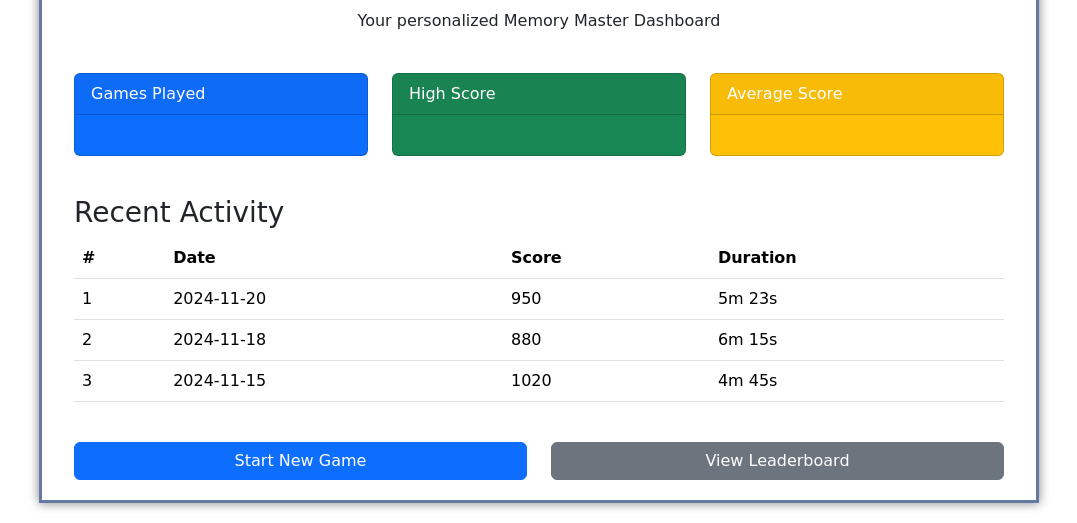
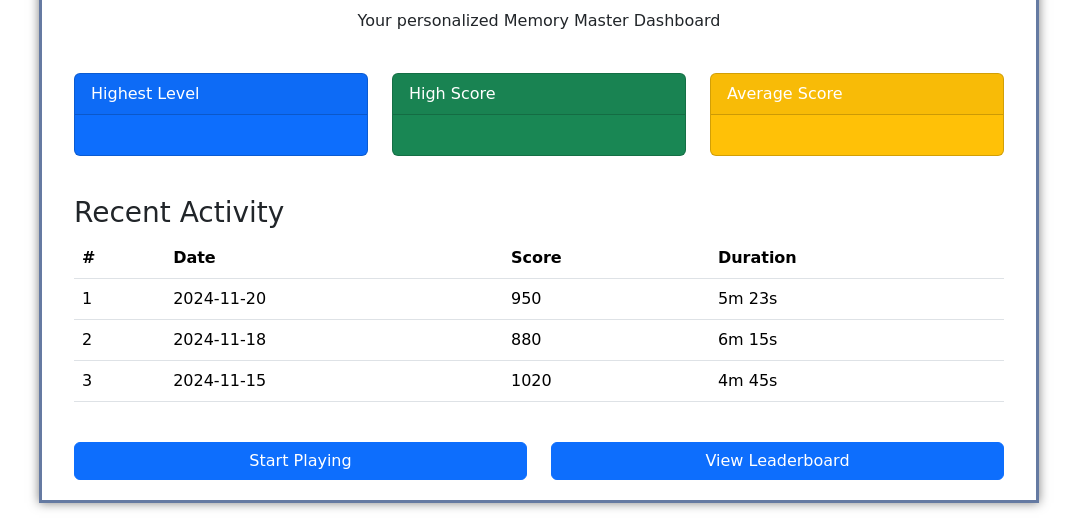
Before and after one commit to sRobinson1209/memory-game-forked, a Flask app: template templates/dashboard.html in a window 1280 px wide. Shown: the part 277-800 px from the top of the page, without its empty margins (101-1178 px from the left). Run offline with Flask 3, Linux system fonts and the light colour scheme; the template is opened without the code that fills it, so the values that code supplies are empty; some web fonts are replaced.

Commit message:
Dynamic Updating Dashboard
Updated main.py to access user score & high level data to present on dashboard.

```diff
--- a/templates/dashboard.html
+++ b/templates/dashboard.html
@@ -44,9 +44,9 @@
             <!-- Stats Section -->
             <div class="col-md-4">
                 <div class="card text-white bg-primary mb-3">
-                    <div class="card-header">Games Played</div>
+                    <div class="card-header">Highest Level</div>
                     <div class="card-body">
-                        <h5 class="card-title">{{ stats['games_played'] }}</h5>
+                        <h5 class="card-title">{{ account['highest_level'] }}</h5>
                     </div>
                 </div>
             </div>
@@ -54,7 +54,7 @@
                 <div class="card text-white bg-success mb-3">
                     <div class="card-header">High Score</div>
                     <div class="card-body">
-                        <h5 class="card-title">{{ stats['high_score'] }}</h5>
+                        <h5 class="card-title">{{ account['score'] }}</h5>
                     </div>
                 </div>
             </div>
@@ -62,7 +62,7 @@
                 <div class="card text-white bg-warning mb-3">
                     <div class="card-header">Average Score</div>
                     <div class="card-body">
-                        <h5 class="card-title">{{ stats['average_score'] }}</h5>
+                        <h5 class="card-title">{{ account['highest_level'] }}</h5>
                     </div>
                 </div>
             </div>
@@ -105,13 +105,17 @@
             </div>
         </div>
 
-        <!-- Add New Features -->
+        <!-- Buttons to Navigate Website -->
         <div class="row mt-4">
             <div class="col-md-6">
-                <button class="btn btn-primary w-100">Start New Game</button>
+                <a href="{{ url_for('home') }}">
+                <button class="btn btn-primary w-100" type="button">Start Playing</button>
+                </a>
             </div>
             <div class="col-md-6">
-                <button class="btn btn-secondary w-100">View Leaderboard</button>
+                <a href="{{ url_for('home') }}">
+                <button class="btn btn-primary w-100" type="button">View Leaderboard</button>
+                </a>
             </div>
         </div>
     </div>
```
Also changed, not shown: main.py (+13 -7 lines).
